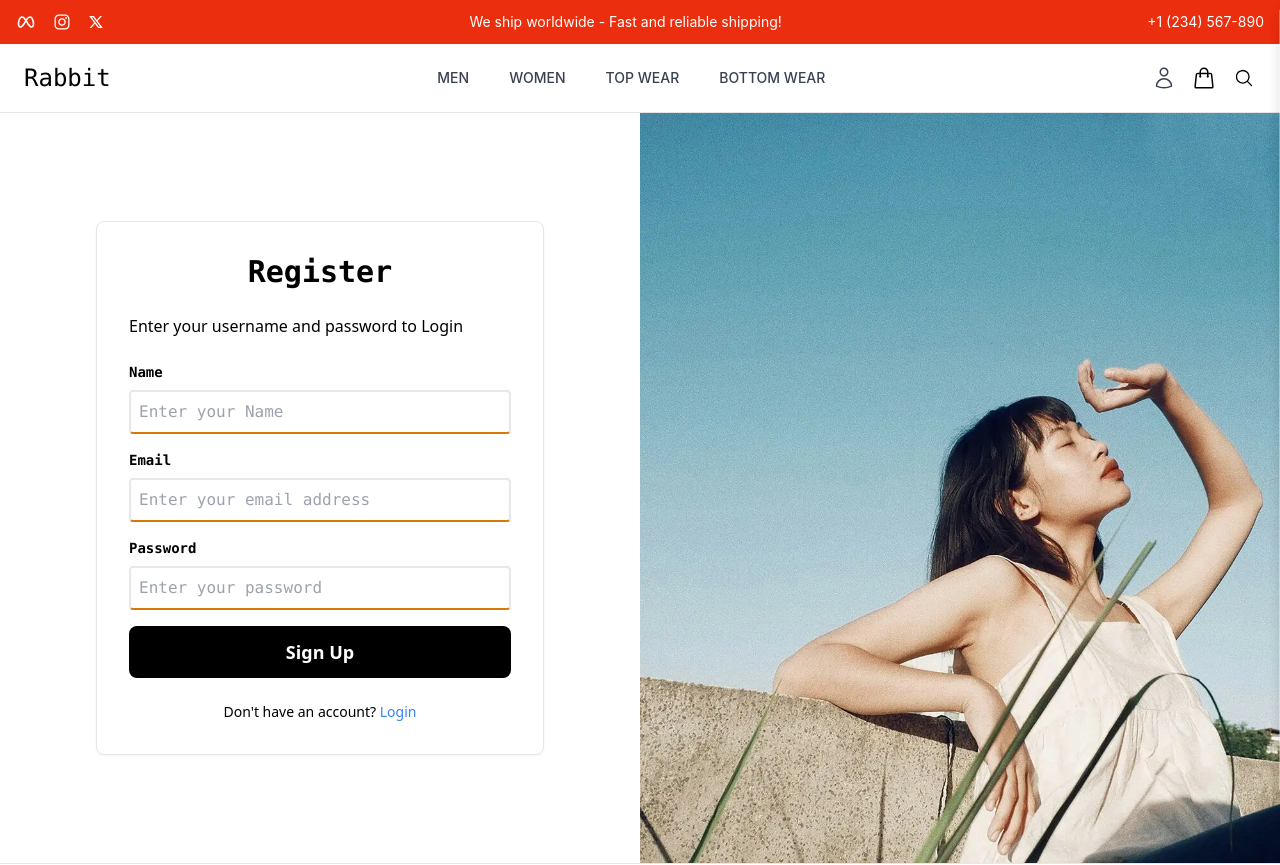
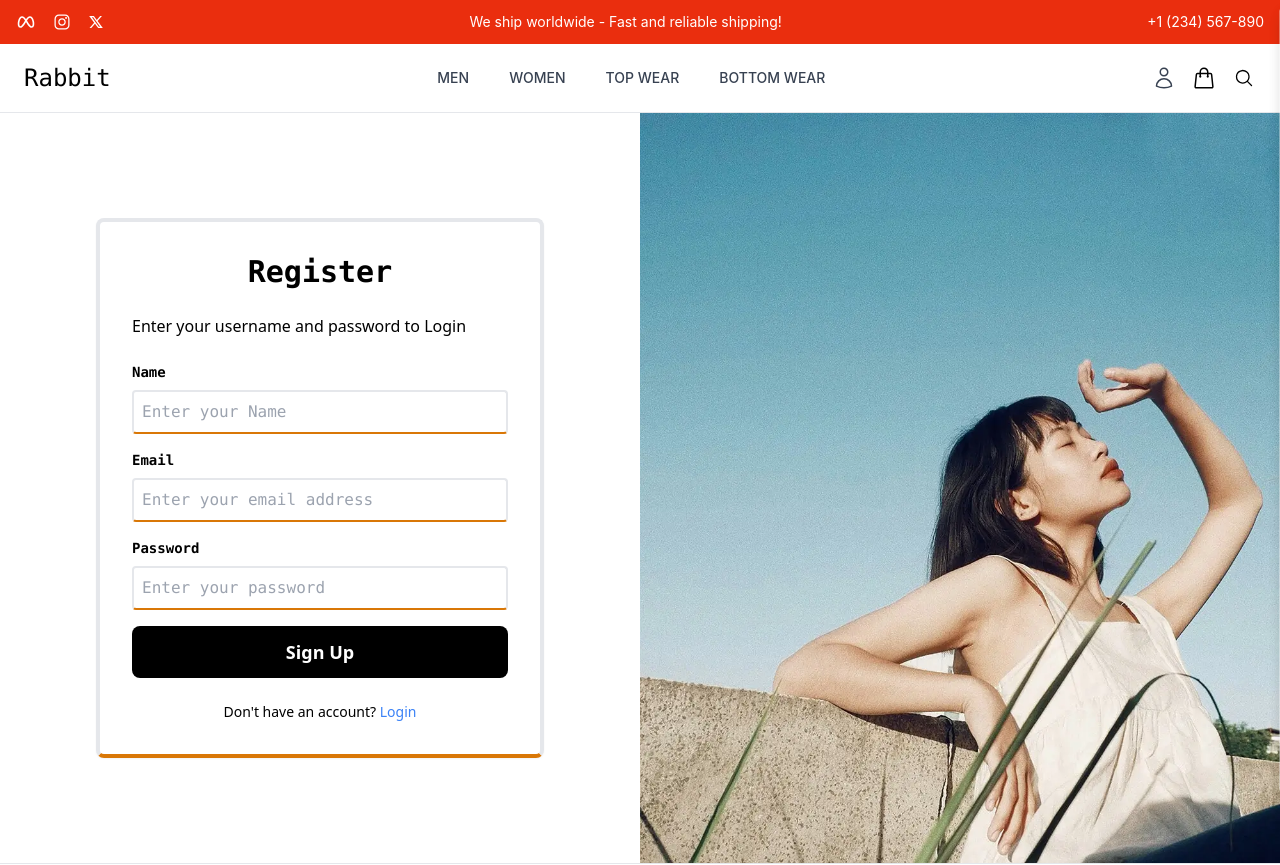
Before and after one commit to k-ish-san/E-commerce-MERN, a React (Vite) app in the folder E-commerce-MERN/frontend/: page /register in a window 1280 px wide. Shown: the top 865 px of the page. Built offline with nearby package versions, Linux system fonts and the light colour scheme; no server answers.

Commit message:
fix: Update Register form border style for improved UI consistency

```diff
--- a/E-commerce-MERN/frontend/src/pages/Register.jsx
+++ b/E-commerce-MERN/frontend/src/pages/Register.jsx
@@ -48,7 +48,7 @@ const Register = () => {
         <form
           action=""
           onSubmit={handleSubmit}
-          className="w-full max-w-md bg-white p-8 rounded-lg border shadow-sm"
+          className="w-full max-w-md bg-white p-8 rounded-lg border-4 border-b-amber-600 shadow-sm"
         >
           <div className="flex justify-center mb-6">
             <h2 className="text-3xl font-bold font-mono">Register</h2>
```
